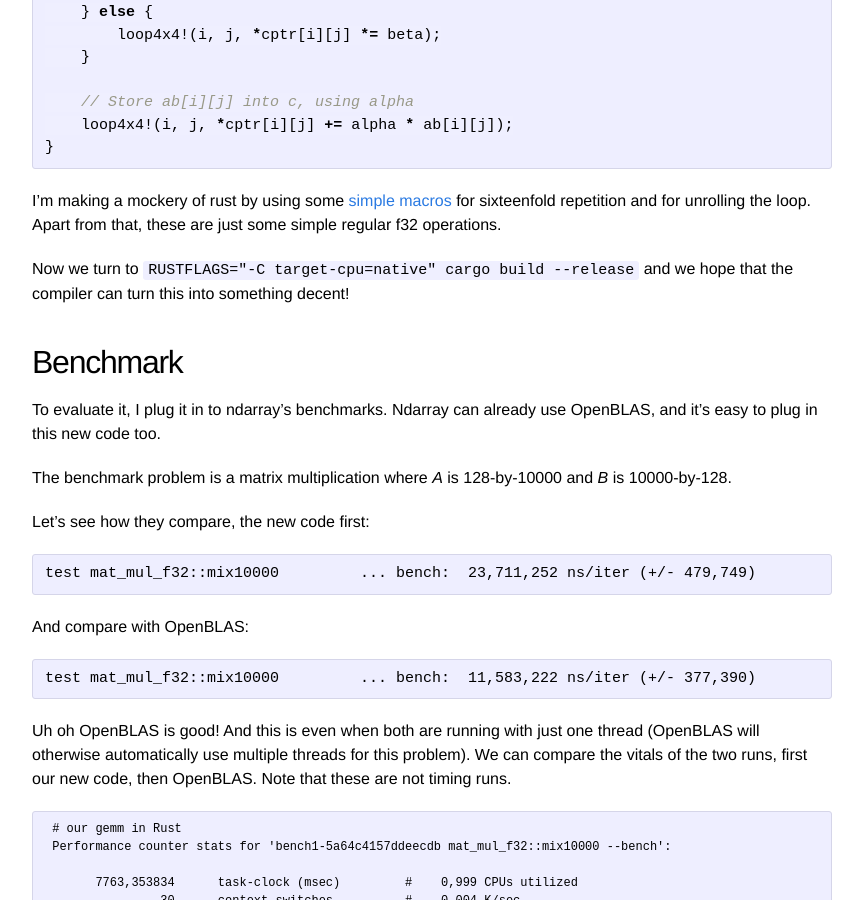
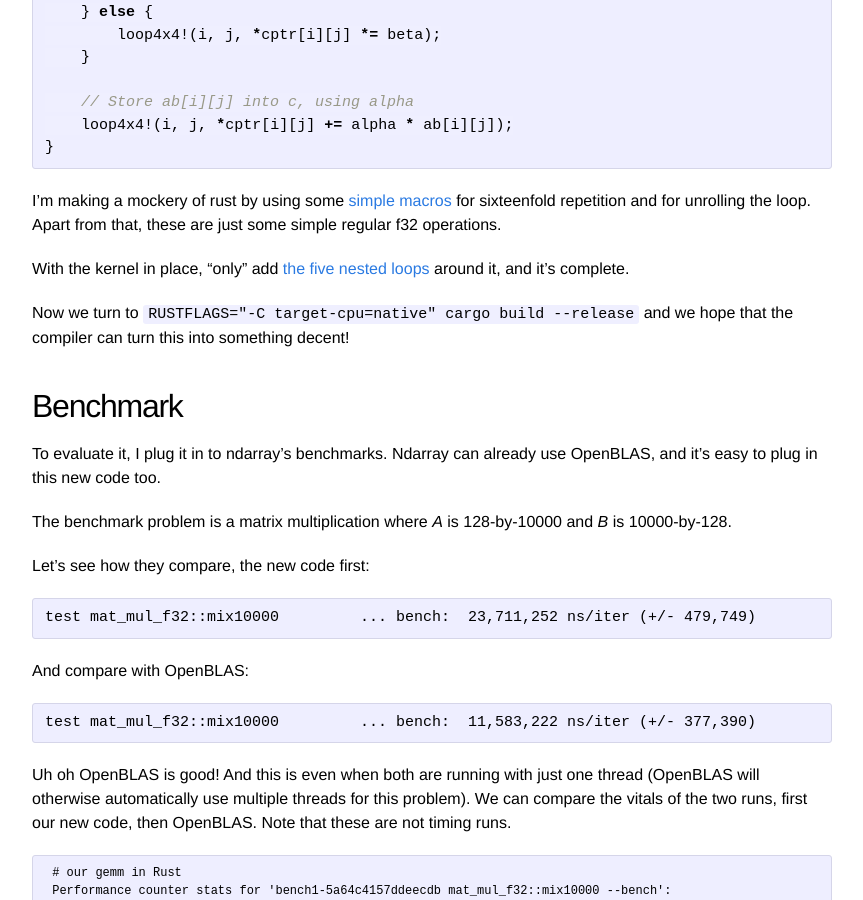
Before and after one commit to bluss/bluss.github.io, a Jekyll site: the page built from _posts/2016-03-28-a-gemmed-rabbit-hole.markdown, in a window 1280 px wide and 900 px high, scrolled down 1991 px. Shown: the whole window, without its empty margins (208-1071 px from the left). Built offline with Jekyll 4.4.1, drawn with Linux system fonts in a browser that asks for light colours.

Commit message:
Add link to loop source

```diff
--- a/_posts/2016-03-28-a-gemmed-rabbit-hole.markdown
+++ b/_posts/2016-03-28-a-gemmed-rabbit-hole.markdown
@@ -119,6 +119,11 @@ pub unsafe fn kernel_4x4(k: usize, alpha: f32, a: *const f32, b: *const f32,
 I’m making a mockery of rust by using some [simple macros][mc] for sixteenfold
 repetition and for unrolling the loop. Apart from that, these are just some
 simple regular f32 operations.
+
+With the kernel in place, “only” add [the five nested loops][loop] around it,
+and it's complete.
+
+[loop]: https://github.com/bluss/matrixmultiply/blob/ccb0be9df381208f314562a2b6fbef0d258af0a5/src/gemm.rs#L73-L172
 
 Now we turn to `RUSTFLAGS="-C target-cpu=native" cargo build --release` and
 we hope that the compiler can turn this into something decent!
```
